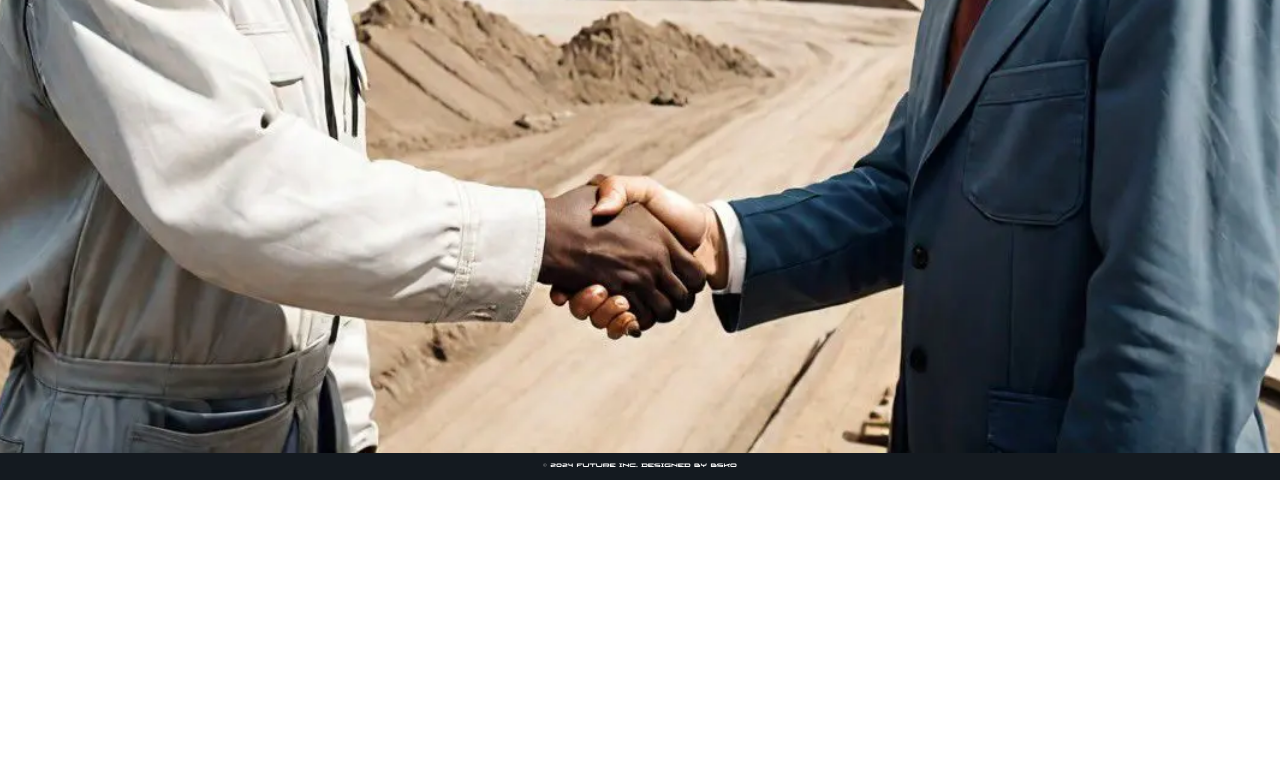
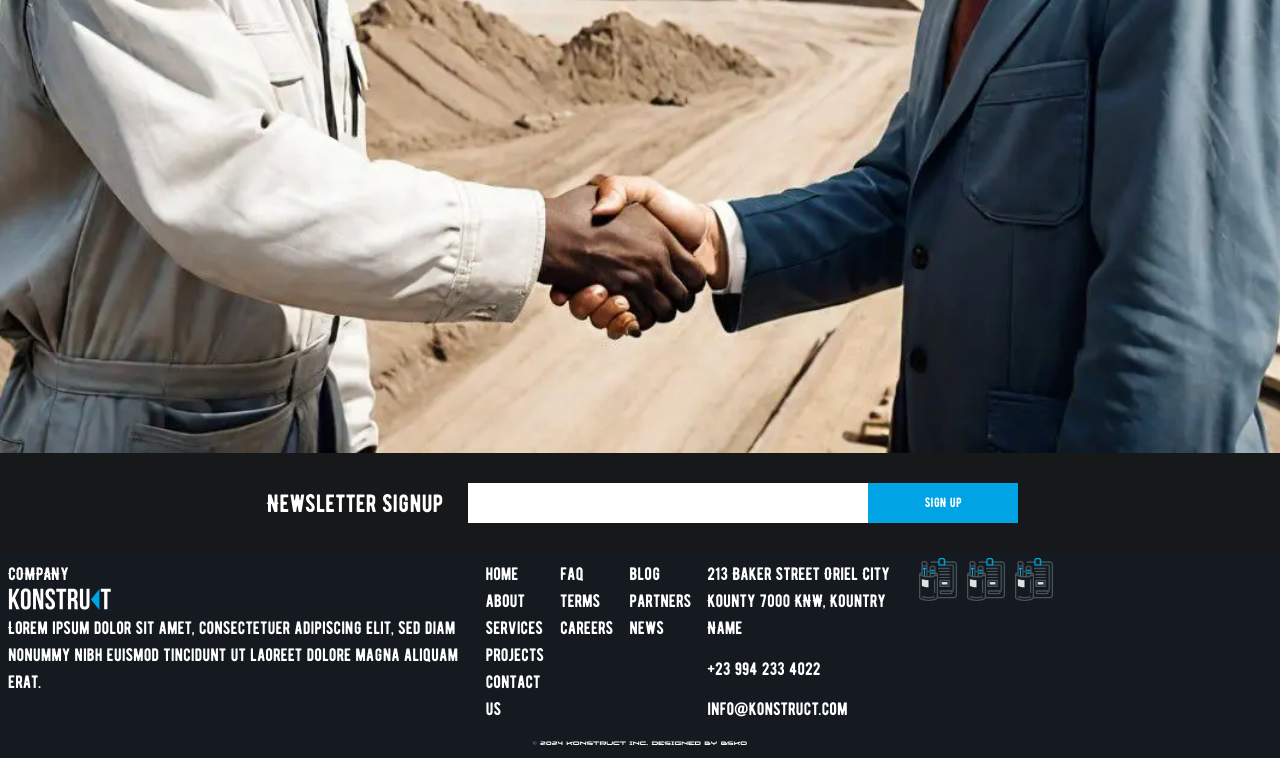
Before and after one commit to SkoriyB/Future, a plain HTML site: page index.html in a window 1280 px wide. Shown: the part 2404-3162 px from the top of the page. Before the commit the page ends 2884 px from the top, so only its background shows below. Drawn offline with Linux system fonts and the light colour scheme; a script that the page names is missing.

Commit message:
Update index.html

```diff
--- a/index.html
+++ b/index.html
@@ -6,7 +6,8 @@
     <meta charset="UTF-8">
     <meta name="viewport" content="width=device-width, initial-scale=1.0">
     <link rel="stylesheet" href="css/style.min.css">
-    <title>Главная</title>
+    <link rel="icon" href="img/VENUS.jpg">
+    <title>UNITY</title>
 
 </head>
 
@@ -113,6 +114,9 @@
                         </div>
                         <div class="capabilities__text">Lorem ipsum dolor sit amet, consectetuer adipiscing elit, sed
                             diam nonummy nibh euismod tincidunt ut laoreet dolore magna aliquam erat.</div>
+                        <a href="#" class='button button_capabilities'>
+                            <div class='button__main'>all services</div>
+                        </a>
 
                     </div>
                     <div class="capabilities__plates">
@@ -148,9 +152,7 @@
                                 <div class="plate__text">Lorem ipsum dolor sit amet, consectetuer adipiscing elit, sed
                                     diam
                                     nonummy nibh euismod tincidunt ut laoreet dolore magna aliquam erat.</div>
-                                <a href="#" class='button button_plate'>
-                                    <div class='button__main'>all services</div>
-                                </a>
+
                             </div>
 
                         </div>
@@ -172,12 +174,72 @@
                     </div>
                 </div>
             </div>
+            <div class="sign">
+                <div class="sign__container">
+                    <div class="sign__title">Newsletter Signup</div>
+                    <div class="sign__input">
+                        <input class="sign__field" type="text" name="email">
+                        <label class="sign__label" for="email"></label>
+
+                        <button href="#" class='button button_sign-box'>
+                            <div class='button__main button__main_sign'>sign up</div>
+                        </button>
+
+                    </div>
+                </div>
+            </div>
+            <div class="contact">
+                <div class="contact__container">
+                    <div class="contact__company">
+                        <div class="contact__title">COMPANY</div>
+                        <img src="img/projeco-logo.svg" alt="" class="contact__pic">
+                        <div class="contact__text">Lorem ipsum dolor sit amet, consectetuer adipiscing elit, sed diam
+                            nonummy nibh euismod tincidunt ut laoreet dolore magna aliquam erat.</div>
+                    </div>
+                    <div class="contact__links">
+                        <div class="contact__column-home">
+                            <a href="#" class="contact__link">home</a>
+                            <a href="#" class="contact__link">about</a>
+                            <a href="#" class="contact__link">services</a>
+                            <a href="#" class="contact__link">projects</a>
+                            <a href="#" class="contact__link">contact us</a>
+                        </div>
+                        <div class="contact__column-faq">
+                            <a href="#" class="contact__link">faq</a>
+                            <a href="#" class="contact__link">terms</a>
+                            <a href="#" class="contact__link">careers</a>
+                        </div>
+                        <div class="contact__column-blog">
+                            <a href="#" class="contact__link">blog</a>
+                            <a href="#" class="contact__link">partners</a>
+                            <a href="#" class="contact__link">news</a>
+                        </div>
+                    </div>
+                    <div class="contact__contact-us">
+                        <div class="contact__adress">213 Baker Street Oriel City Kounty 7000 KNW, Kountry Name </div>
+                        <div class="contact__tel">+23 994 233 4022</div>
+                        <div class="contact__web">info@konstruct.com</div>
+                    </div>
+                    <div class="contact__icons">
+                        <a href="#" class="contact__link">
+                            <img src="img/1.png" alt="#" class="contact__icon">
+                        </a>
+                        <a href="#" class="contact__link">
+                            <img src="img/1.png" alt="#" class="contact__icon">
+                        </a>
+                        <a href="#" class="contact__link">
+                            <img src="img/1.png" alt="#" class="contact__icon">
+                        </a>
+                    </div>
+
+                </div>
+            </div>
 
         </main>
         <footer>
             <div class="rights">
                 <div class="rights__container">
-            © 2024 Future Inc. Designed by BSKO
+                    © 2024 Konstruct Inc. Designed by BSKO
                 </div>
             </div>
         </footer>
```
Lines whose indentation alone changed are shown as unchanged.
